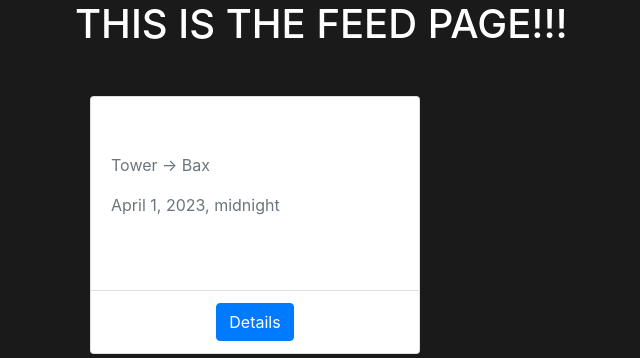
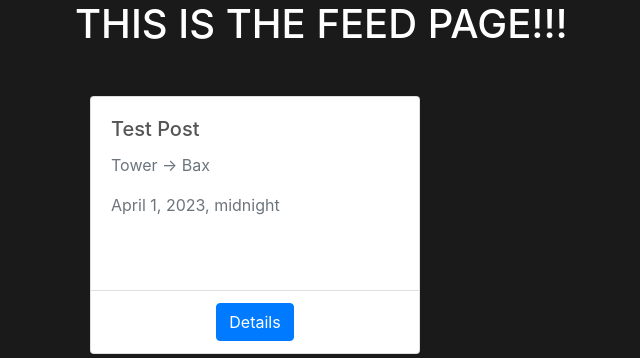
Before and after one commit to alexracape/tascii, a Django app: page / in a window 1280 px wide. Shown: the part 56-414 px from the top of the page, without its empty margins (25-665 px from the left). Run offline with Django 4.2, Linux system fonts and the light colour scheme; data comes from the database, SQL or seed files in the repository.

Commit message:
Update feed.html

```diff
--- a/feed/templates/feed.html
+++ b/feed/templates/feed.html
@@ -11,7 +11,7 @@
       <div class="col-md-4 mb-4">
         <div class="card rounded-3">
           <div class="card-body">
-            <h5 class="card-title">{{ post.title }}</h5>
+            <h5 class="card-title" style="color: #555555">{{ post.title }}</h5>
             <p class="card-text text-muted">{{ post.start_loc }} &rarr; {{ post.end_loc }}</p>
             <p class="card-text text-muted">{{ post.expiration_date }}</p>
             <h4 class="card-price">{{ post.price }}</h4>
```
